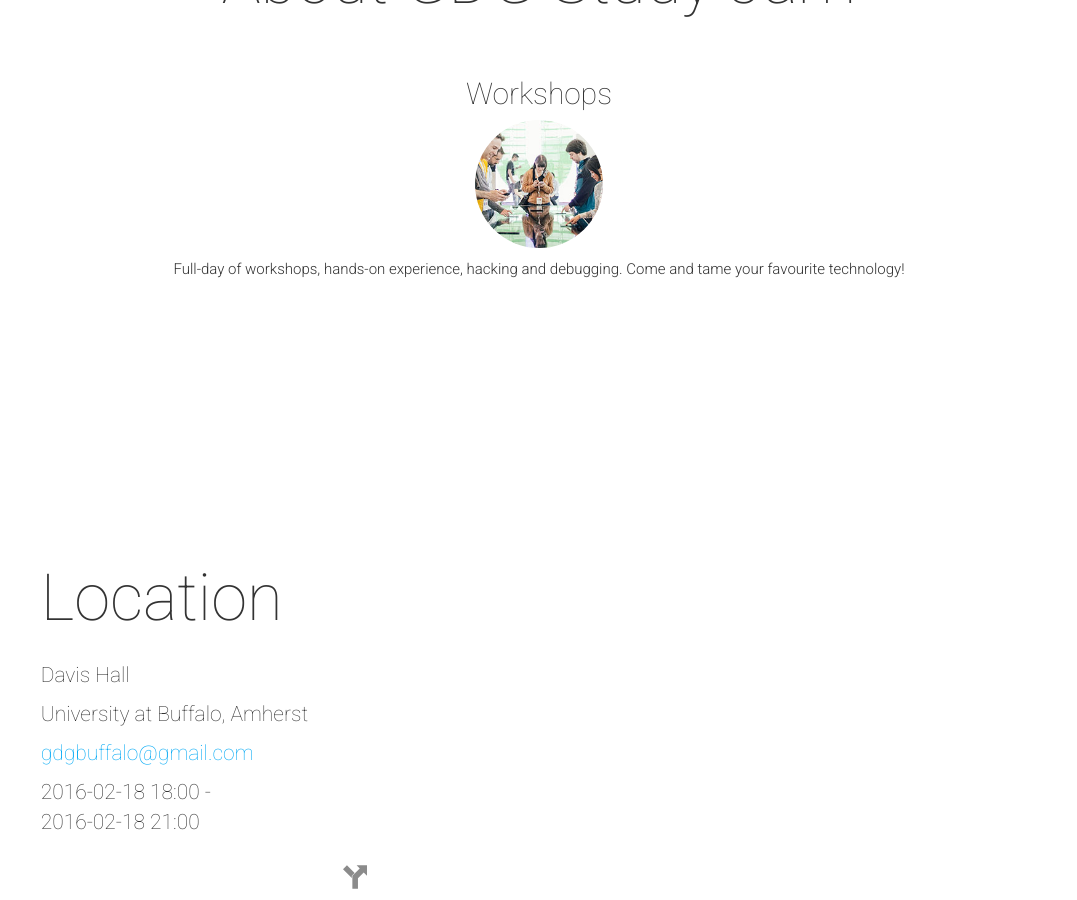
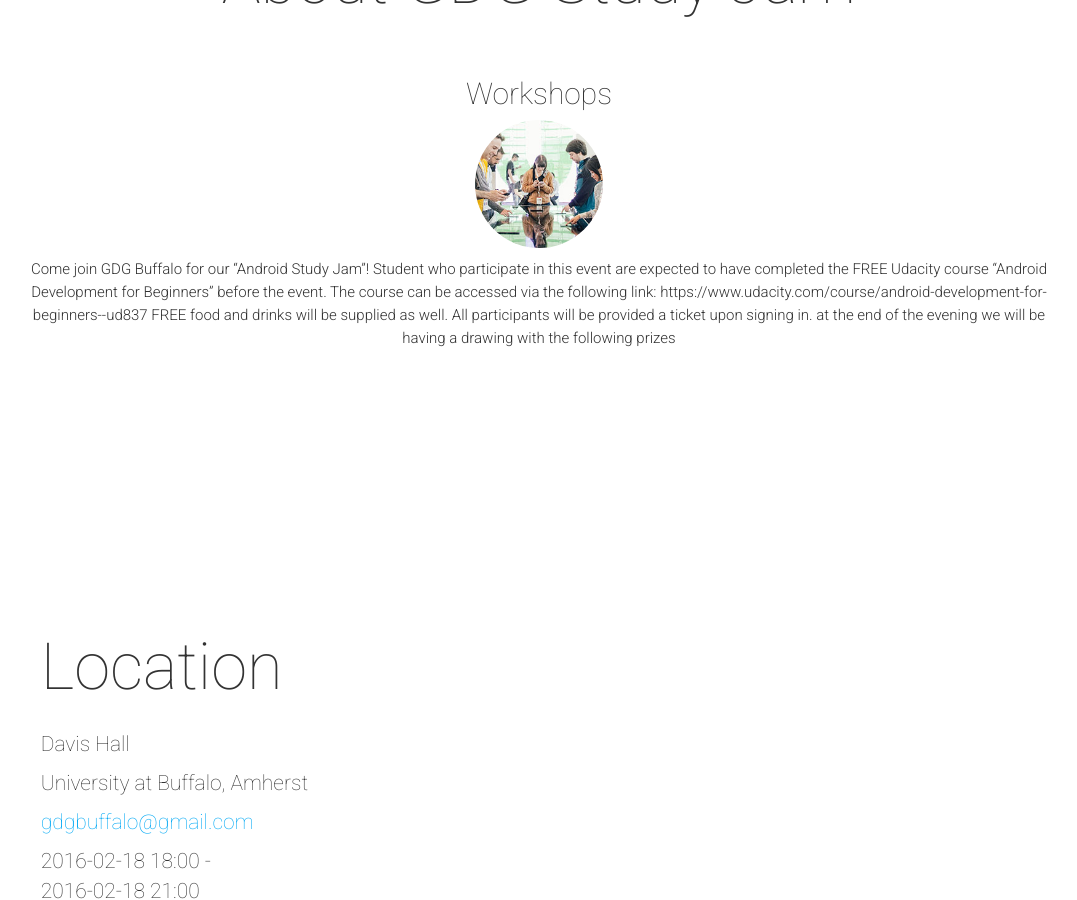
Before and after one commit to GDG-Buffalo/GDG-Buffalo.github.io, a Jekyll site: the page built from index.html, in a window 1280 px wide and 900 px high, scrolled down 1024 px. Shown: the whole window, without its empty margins (101-1178 px from the left). Built offline with Jekyll 4.4.1, drawn with Linux system fonts in a browser that asks for light colours; nearby versions of some CDN libraries; comment, search, counter and statistics services are not loaded.

Commit message:
Minor Update

```diff
--- a/_config.yml
+++ b/_config.yml
@@ -55,7 +55,17 @@ heroButtons:
 # About Block
 aboutTitle: "About GDG Study Jam"
 aboutBlock:
- - {title: "Workshops", image: "workshop.jpg", text: "Full-day of workshops, hands-on experience, hacking and debugging. Come and tame your favourite technology!" }
+ - {title: "Workshops", image: "workshop.jpg", text: "Come join GDG Buffalo for our “Android Study Jam”!
+
+Student who participate in this event are expected to have completed the FREE Udacity course “Android
+
+Development for Beginners” before the event. The course can be accessed via the following link:
+
+https://www.udacity.com/course/android-development-for-beginners--ud837
+
+FREE food and drinks will be supplied as well. All participants will be provided a ticket upon signing in. at
+
+the end of the evening we will be having a drawing with the following prizes" }
 
 # Latest News Block
 latestNewsTitle: "Latest news"
```
